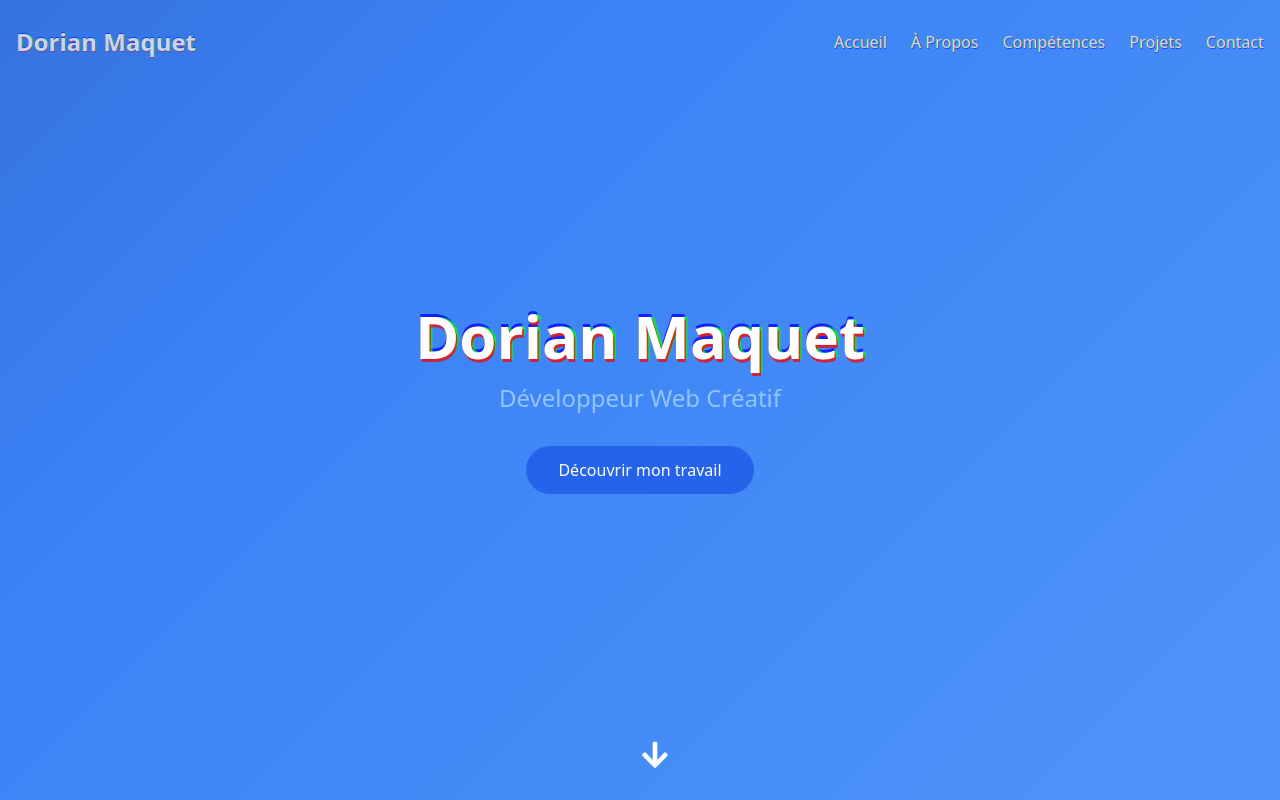
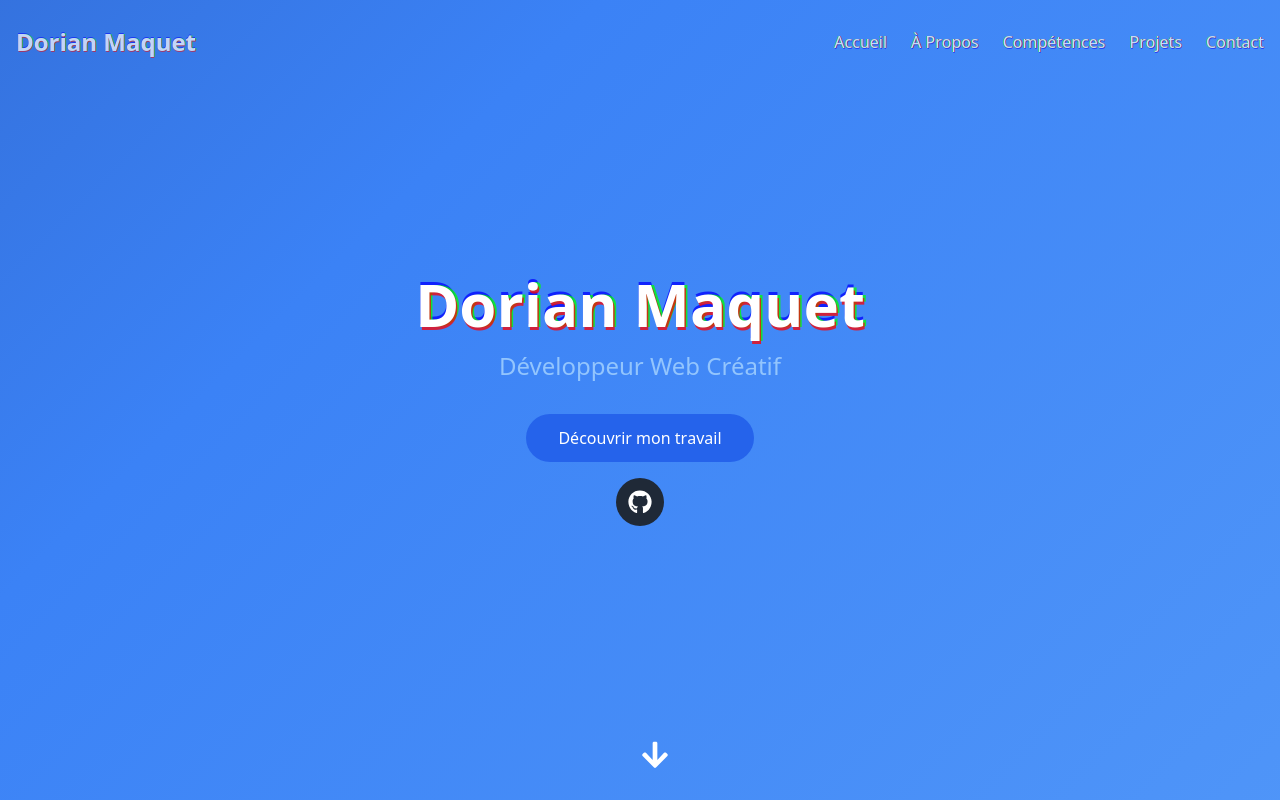
Before and after one commit to KuramaMr/Portfolio-Dorian, a Next.js app: page / in a window 1280 px wide. Shown: the top 800 px of the page. Built offline with nearby package versions, Linux system fonts and the light colour scheme.

Commit message:
Ajout d'un bouton github

```diff
--- a/src/components/Accueil.jsx
+++ b/src/components/Accueil.jsx
@@ -1,5 +1,5 @@
 import { motion } from 'framer-motion';
-import { FaArrowDown } from 'react-icons/fa';
+import { FaArrowDown, FaGithub } from 'react-icons/fa';
 import { useState } from 'react';
 
 const Accueil = () => {
@@ -37,6 +37,7 @@ const Accueil = () => {
   };
 
   const buttonText = "Découvrir mon travail";
+  const githubUrl = "https://github.com/KuramaMr";
 
   return (
     <section id="accueil" className="h-screen flex items-center justify-center">
@@ -87,6 +88,17 @@ const Accueil = () => {
               transition={{ duration: 0.5 }}
             />
           </motion.button>
+
+          <motion.div className="mt-4">
+            <motion.button
+              onClick={() => window.open(githubUrl, "_blank")}
+              className="bg-gray-800 text-white p-3 rounded-full"
+              whileHover={{ scale: 1.1, boxShadow: "0 0 15px rgba(31, 41, 55, 0.5)" }}
+              whileTap={{ scale: 0.95 }}
+            >
+              <FaGithub className="text-2xl" />
+            </motion.button>
+          </motion.div>
         </motion.div>
       </div>
 
--- a/src/components/Projects.tsx
+++ b/src/components/Projects.tsx
@@ -16,6 +16,14 @@ interface ProjectCardProps {
 }
 
 const projects: Project[] = [
+  {
+    title: "Site web Athletix",
+    description: "Site web développé avec HTML, CSS, JavaScript et React, intégrant des animations et une gestion de contenu dynamique.",
+    image: "/images/Athletix.png",
+    link: "https://siteathletix.netlify.app/",
+    importance: 8,
+    categories: ["HTML/CSS", "JavaScript"]
+  },
   {
     title: "Projet Blog Rêve d'Europe",
     description: "Blog de voyages développé avec HTML, CSS, JavaScript et React, intégrant des animations et une gestion de contenu dynamique.",
@@ -91,7 +99,7 @@ const ProjectCard: React.FC<ProjectCardProps> = ({ project }) => {
         />
       </div>
       <div className="p-6">
-        <h3 className="text-xl font-semibold mb-2 text-blue-300">{project.title}</h3>
+        <h3 className="text-xl font-semibold mb-2 text-white-10">{project.title}</h3>
         <AnimatePresence>
           {isExpanded && (
             <motion.div
```
Also changed, not shown: public/images/Athletix.png (added).
